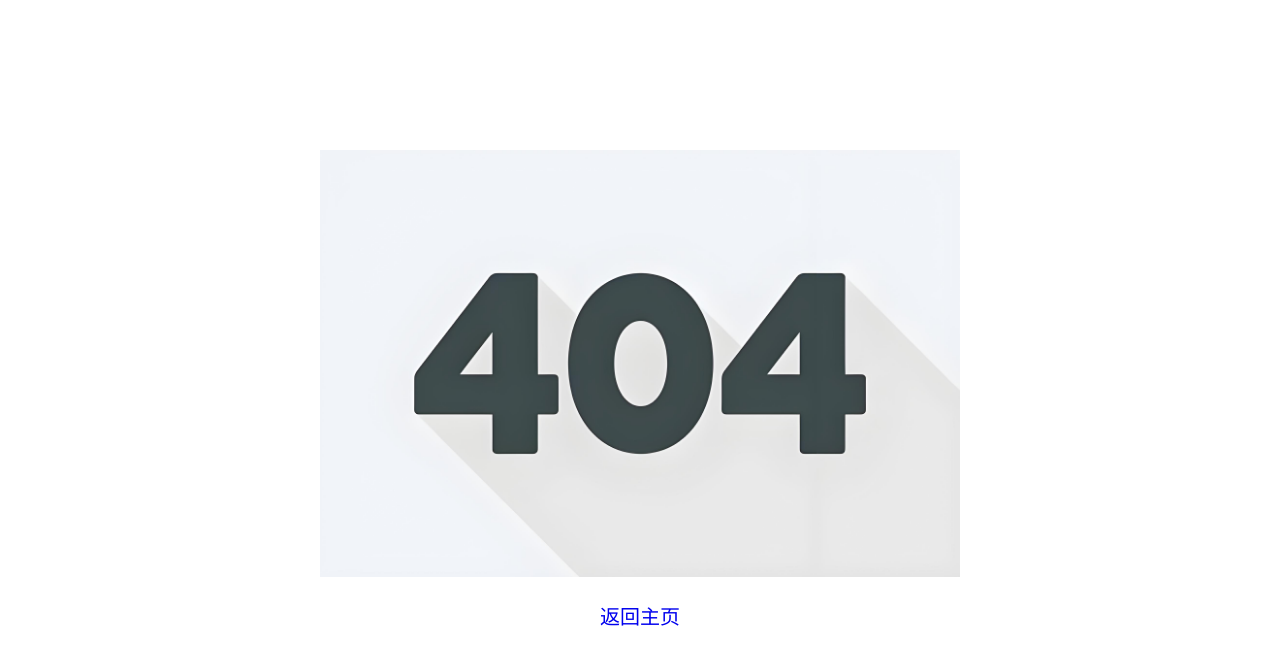
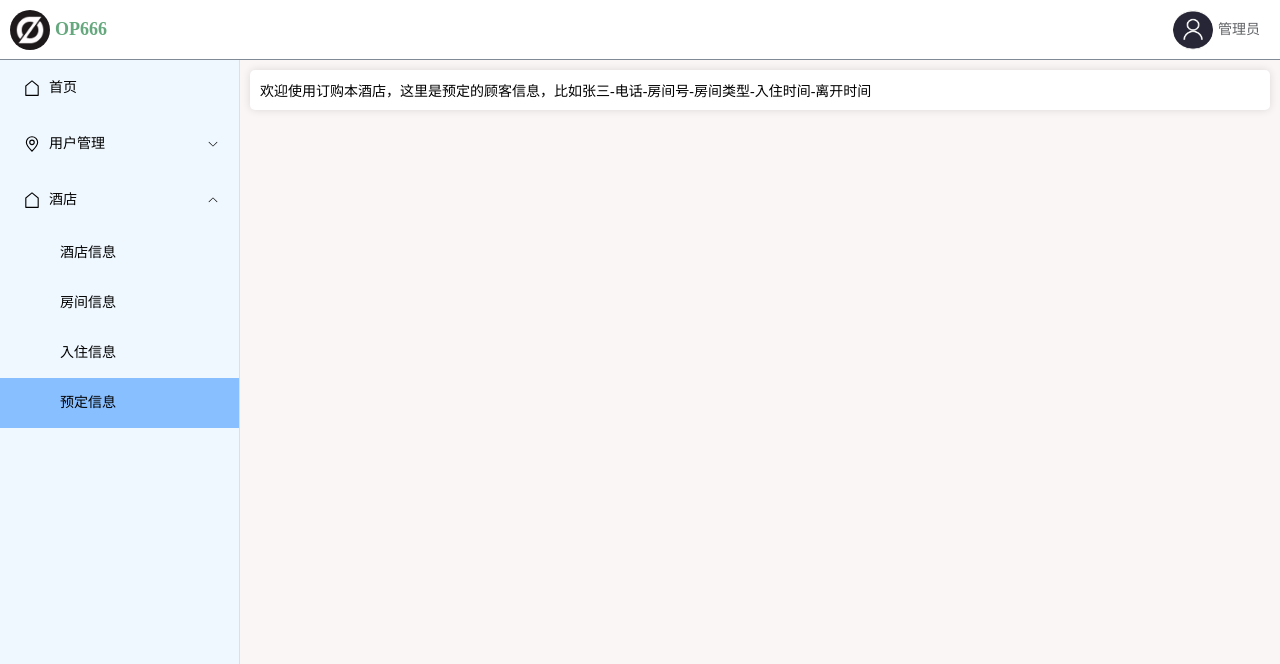
Before and after one commit to koujiaotaituqte/XTU-PMS, a Vue app in the folder front/: page /manager/bookcustomer in a window 1280 px wide. Before the commit this address led to /notFound. Shown: the top 664 px of the page. Built offline with nearby package versions, Linux system fonts and the light colour scheme.

Commit message:
主界面新增酒店信息栏

```diff
--- a/front/src/router/index.js
+++ b/front/src/router/index.js
@@ -8,7 +8,10 @@ const router = createRouter({
       children: [
         {path: 'home',component: () => import('../views/Home.vue')},
         {path: 'admin',component: () => import('../views/Admin.vue')},
-        {path: 'hotel',component: () => import('../views/Hotel.vue')}
+        {path: 'hotel',component: () => import('../views/Hotel.vue')},
+        {path: 'hotelroom',component: () => import('../views/HotelRoom.vue')},
+        {path: 'roomcustomer',component: () => import('../views/RoomCustomer.vue')},
+        {path: 'bookcustomer',component: () => import('../views/BookCustomer.vue')}
       ]
     },
     {path: '/notFound',component: () => import('../views/404.vue'),},
--- /dev/null
+++ b/front/src/views/BookCustomer.vue
@@ -0,0 +1,9 @@
+<template>
+  <div>
+    <div class="card">
+      欢迎使用订购本酒店，这里是预定的顾客信息，比如张三-电话-房间号-房间类型-入住时间-离开时间
+    </div>
+  </div>
+</template>
+<script setup>
+</script>
--- a/front/src/views/Home.vue
+++ b/front/src/views/Home.vue
@@ -1,7 +1,7 @@
 <template>
   <div>
     <div class="card">
-      欢迎使用本系统
+      欢迎使用本系统，这是酒店封面和粗略介绍
     </div>
   </div>
 </template>
--- a/front/src/views/Hotel.vue
+++ b/front/src/views/Hotel.vue
@@ -1,7 +1,7 @@
 <template>
   <div>
     <div class="card">
-      欢迎使用酒店管理
+      欢迎使用订购本酒店，这里是公告等
     </div>
   </div>
 </template>
--- /dev/null
+++ b/front/src/views/HotelRoom.vue
@@ -0,0 +1,9 @@
+<template>
+  <div>
+    <div class="card">
+      欢迎使用订购本酒店，这里是房间信息等，比如温馨大床房，展现一竖条
+    </div>
+  </div>
+</template>
+<script setup>
+</script>
--- a/front/src/views/Manager.vue
+++ b/front/src/views/Manager.vue
@@ -61,6 +61,9 @@
                       <span>酒店</span>
                       </template>
                       <el-menu-item index="/manager/hotel">酒店信息</el-menu-item>
+                      <el-menu-item index="/manager/hotelroom">房间信息</el-menu-item>
+                      <el-menu-item index="/manager/roomcustomer">入住信息</el-menu-item>
+                      <el-menu-item index="/manager/bookcustomer">预定信息</el-menu-item>
                     </el-sub-menu>
                 </el-menu>
 
--- /dev/null
+++ b/front/src/views/RoomCustomer.vue
@@ -0,0 +1,9 @@
+<template>
+  <div>
+    <div class="card">
+      欢迎使用订购本酒店，这里是入住顾客信息，比如张三-电话-房间号-房间类型-入住时间-离开时间
+    </div>
+  </div>
+</template>
+<script setup>
+</script>
```
